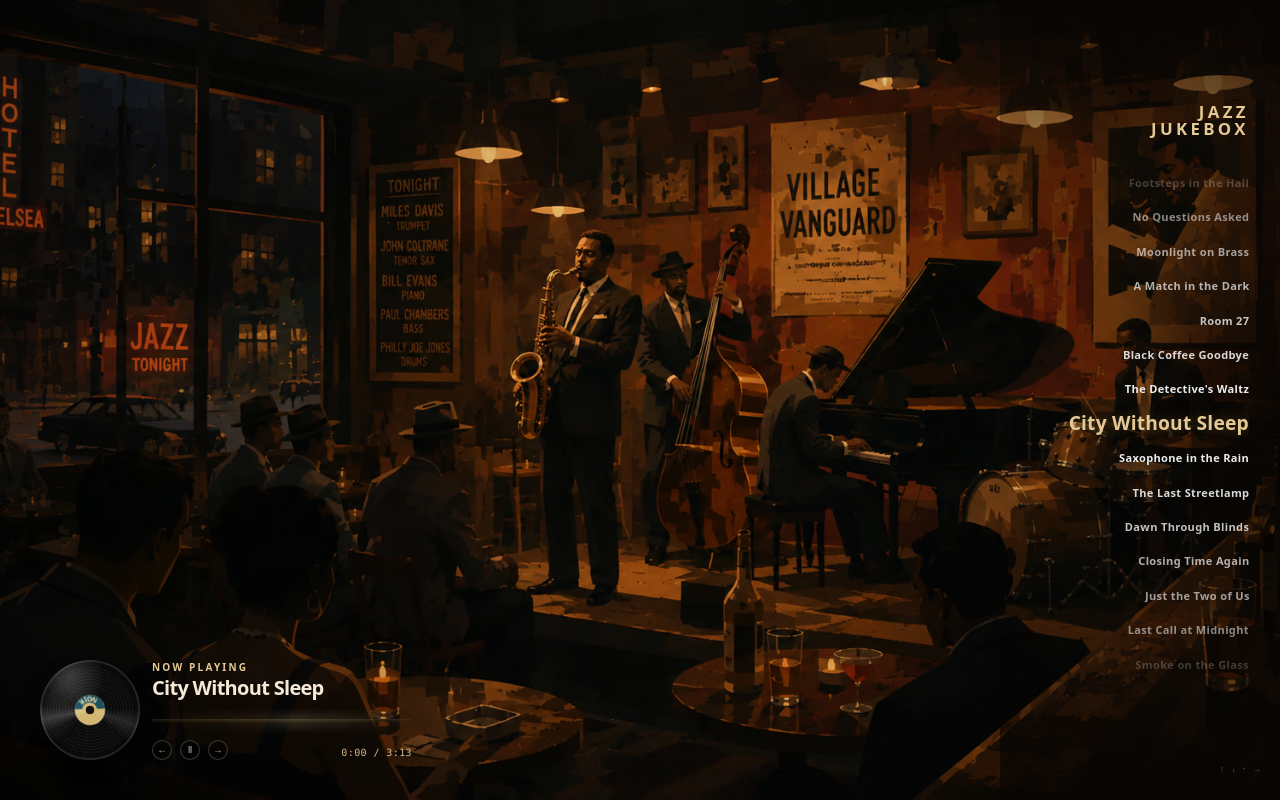
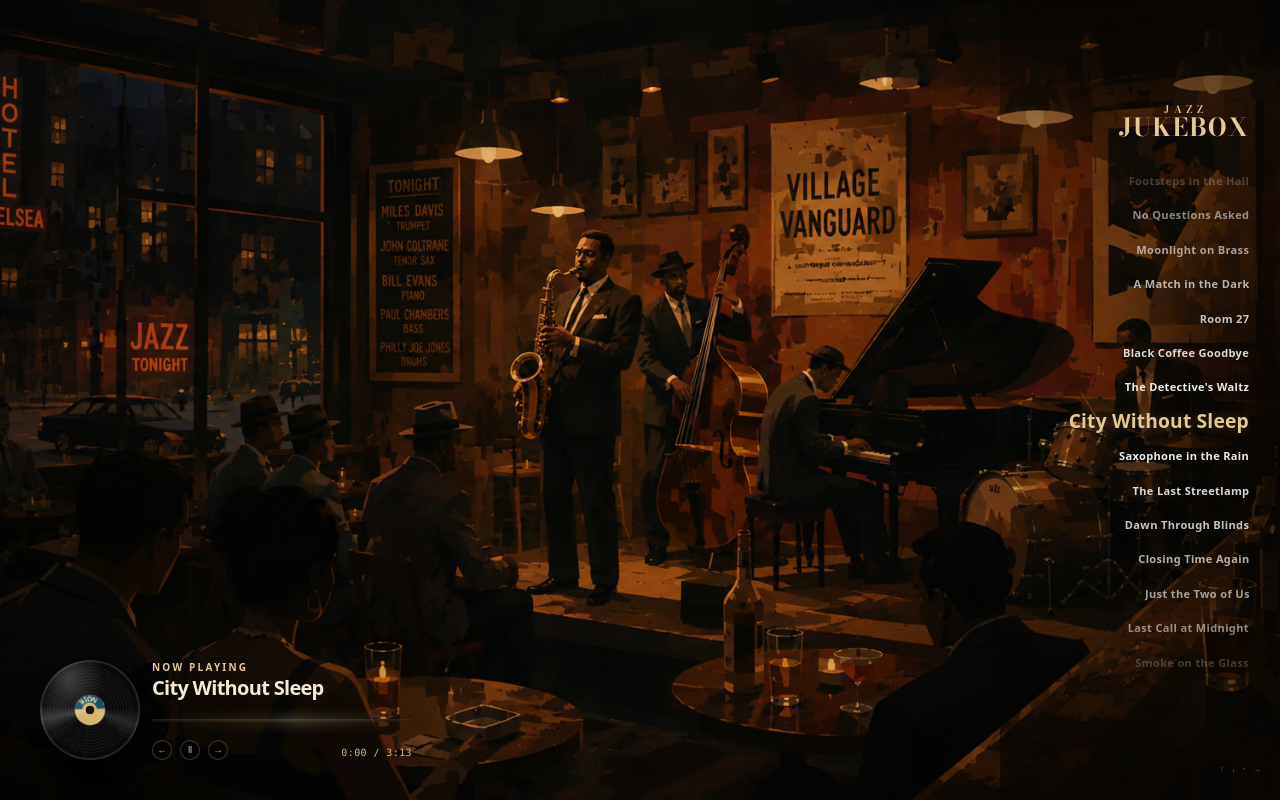
Before and after one commit to gaurav89830/jazz-jukebox, a Next.js app: page / in a window 1280 px wide. Both pictures are taken after a click on the button "City Without Sleep". Built offline with nearby package versions, Linux system fonts and the light colour scheme; no server answers.

Commit message:
Update TrackDial component styles and enhance brand display. Adjust CSS for .track-dial__brand to improve alignment and typography. Introduce new classes for "JAZZ" and "JUKEBOX" with distinct styles for better visual differentiation.

```diff
--- a/src/app/globals.css
+++ b/src/app/globals.css
@@ -587,16 +587,27 @@ body {
 .track-dial__brand {
   display: flex;
   flex-direction: column;
-  align-items: flex-end;
+  align-items: center;
   margin: 0 0.7rem 0.85rem 0;
   color: #e4c995;
-  font-family: ui-sans-serif, system-ui, sans-serif;
-  font-size: 1.05rem;
-  font-weight: 800;
-  letter-spacing: 0.2em;
-  line-height: 1;
-  text-align: right;
+  font-family: var(--font-display), Didot, "Bodoni 72", serif;
+  font-size: 1.55rem;
+  font-weight: 700;
+  line-height: 0.76;
+  text-align: center;
   text-transform: uppercase;
+}
+
+.track-dial__brand-jazz {
+  margin-right: -0.42em;
+  margin-bottom: 0.34em;
+  font-size: 0.42em;
+  font-weight: 600;
+  letter-spacing: 0.42em;
+}
+
+.track-dial__brand-jukebox {
+  letter-spacing: 0.045em;
 }
 
 .track-dial__list {
--- a/src/components/TrackDial.tsx
+++ b/src/components/TrackDial.tsx
@@ -50,8 +50,8 @@ export function TrackDial({
 
       <div className="track-dial__panel">
         <p className="track-dial__brand">
-          <span>JAZZ</span>
-          <span>JUKEBOX</span>
+          <span className="track-dial__brand-jazz">JAZZ</span>
+          <span className="track-dial__brand-jukebox">JUKEBOX</span>
         </p>
         <div className="track-dial__list">
         {visibleTracks.map(({ track, index, offset }) => {
```
